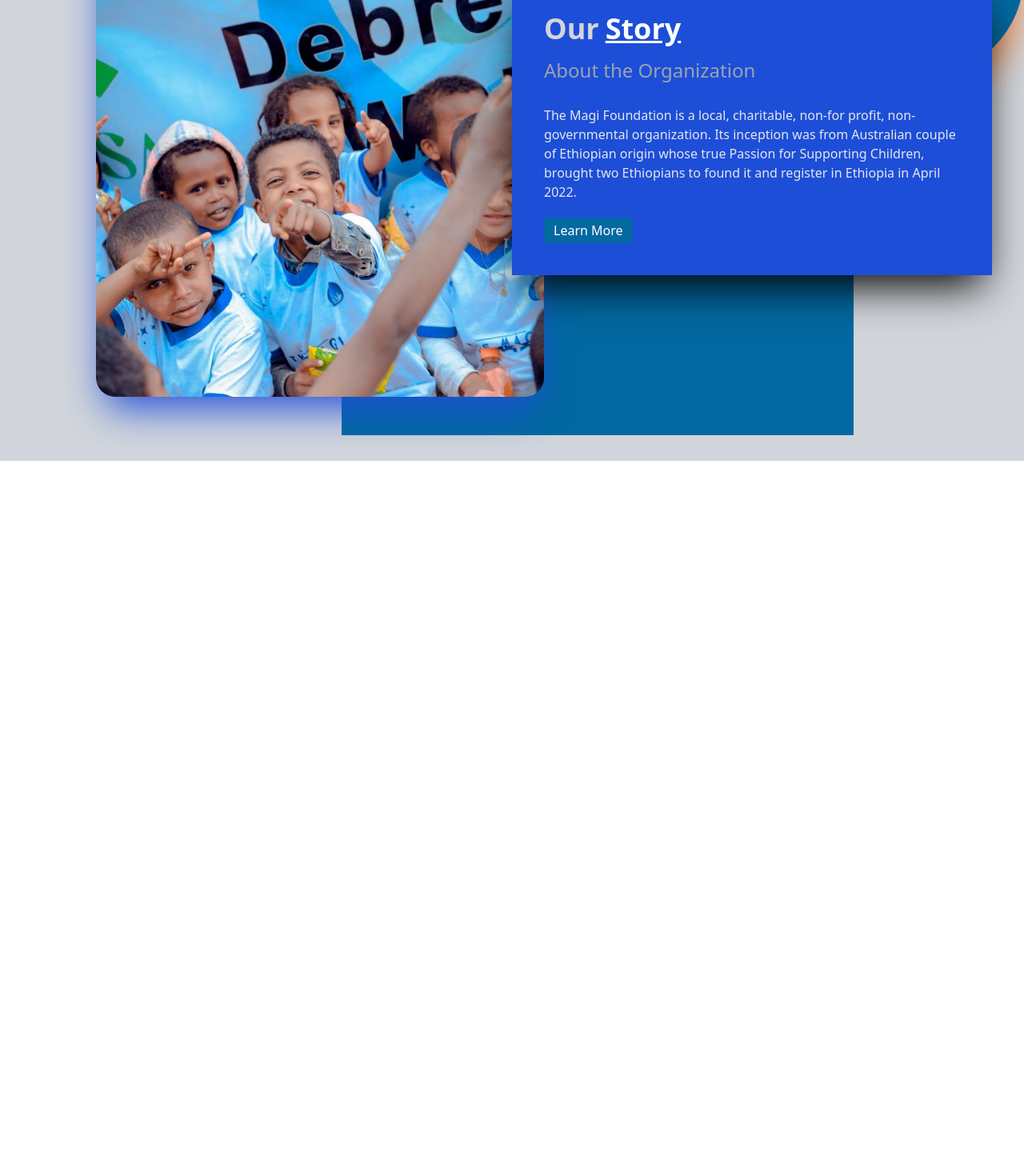
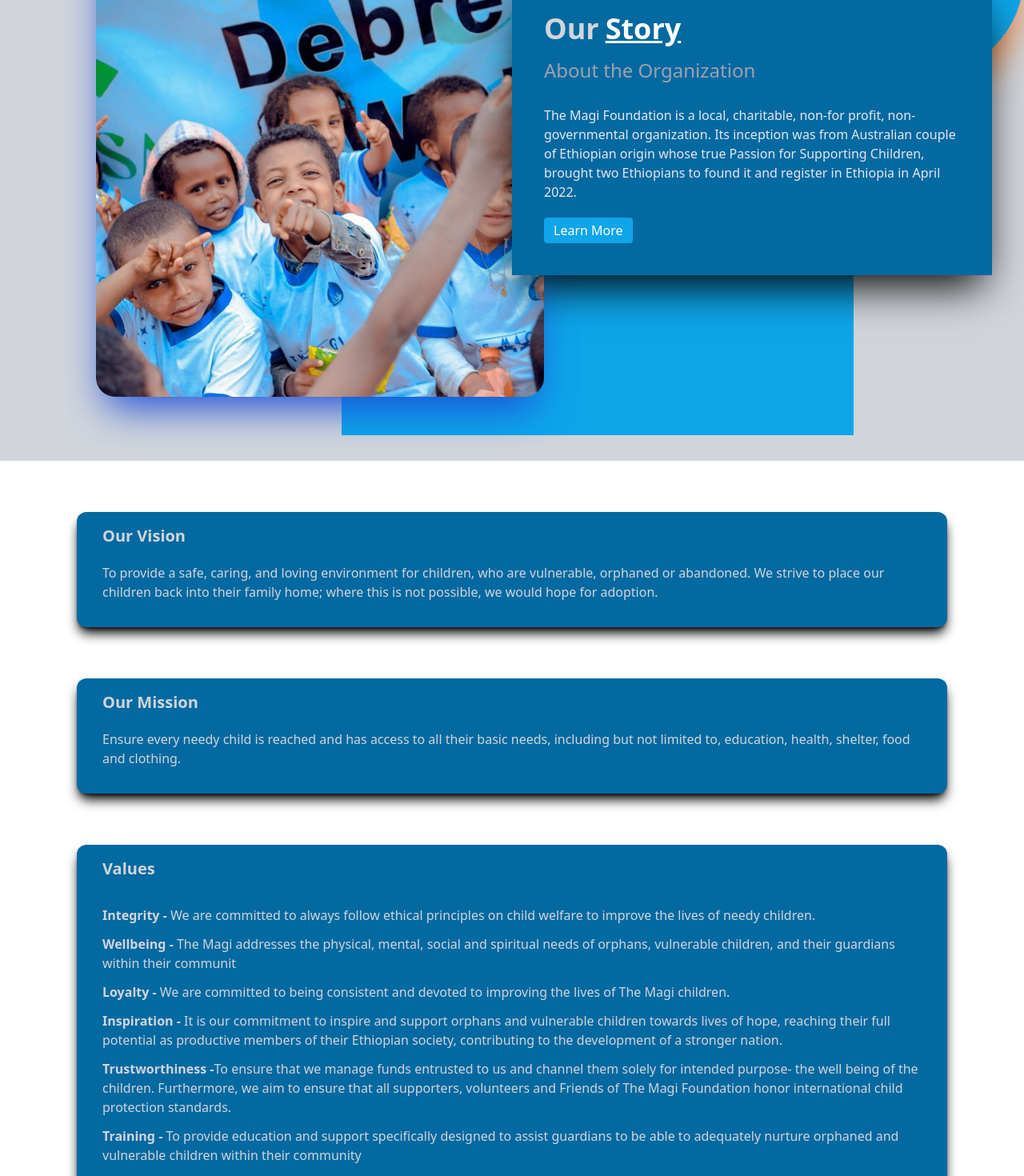
Before and after one commit to KidusThethird/the_magi_foundation_react, a React (Create React App) app: page /ourstory in a window 1280 px wide. Shown: the part 320-1790 px from the top of the page at 80% size. Before the commit the page ends 896 px from the top, so only its background shows below. Built offline with nearby package versions, Linux system fonts and the light colour scheme.

Commit message:
vision and mission section added

```diff
--- a/src/components/ourStoryComponents/hero.jsx
+++ b/src/components/ourStoryComponents/hero.jsx
@@ -11,7 +11,7 @@ const Hero = () => {
 
 
             <div className='py-10 pr-10 flex h-full z-10'>
-                <div className='p-10 my-auto bg-blue-700 shadow-2xl shadow-black '>
+                <div className='p-10 my-auto bg-sky-700 shadow-2xl shadow-black '>
                    <div className='text-4xl font-semibold flex space-x-2'>
                      <h1 className='text-gray-300'>Our</h1> <h1 className='underline text-white '>Story</h1>
                      </div>
@@ -20,16 +20,16 @@ const Hero = () => {
                      The Magi Foundation is a local, charitable, non-for profit, non-governmental organization. Its inception was from Australian couple of Ethiopian origin whose true Passion for Supporting Children, brought two Ethiopians to found it and register in Ethiopia in April 2022.
                      </p>
                      <div className='pt-5 '>
-                     <button className='bg-sky-700 text-white px-3 py-1 rounded' >Learn More</button>
+                     <button className='bg-sky-500 text-white px-3 py-1 rounded' >Learn More</button>
                      </div>
                 </div>
             </div>
         </div>
 
-        <div className='absolute h-1/2 w-1/2 left-1/3 bg-sky-700 bottom-8 z-0'>
+        <div className='absolute h-1/2 w-1/2 left-1/3 bg-sky-500 bottom-8 z-0'>
 
         </div>
-        <div className='absolute h-64 w-64 shadow-2xl shadow-orange-500 right-0 rounded-full bg-sky-700 top-24 z-0'>
+        <div className='absolute h-64 w-64 shadow-2xl shadow-orange-500 right-0 rounded-full bg-sky-500 top-24 z-0'>
 
 </div>
     </div>
--- a/src/components/ourStoryComponents/visonAndMision.jsx
+++ b/src/components/ourStoryComponents/visonAndMision.jsx
@@ -2,7 +2,31 @@ import React from 'react'
 
 const VisonAndMission = () => {
   return (
-    <div>VisonAndMission</div>
+    <div className='pb-20'>
+
+<div className='mx-24 p-8 mt-16 pt-4 bg-sky-700 text-gray-300 rounded-xl shadow-lg shadow-black'>
+    <h1 className='text-xl font-semibold pb-5'>Our Vision</h1>
+    <p>
+    To provide a safe, caring, and loving environment for children, who are vulnerable, orphaned or abandoned. We strive to place our children back into their family home; where this is not possible, we would hope for adoption.
+    </p>
+</div>
+<div className='mx-24 p-8 mt-16 pt-4 bg-sky-700 text-gray-300 rounded-xl shadow-lg shadow-black'>
+    <h1 className='text-xl font-semibold pb-5'>Our Mission</h1>
+    <p>
+    Ensure every needy child is reached and has access to all their basic needs, including but not limited to, education, health, shelter, food and clothing.
+    </p>
+</div>
+
+<div className='mx-24 p-8 mt-16 pt-4 bg-sky-700 text-gray-300 rounded-xl shadow-lg shadow-black space-y-3'>
+    <h1 className='text-xl font-semibold pb-5'>Values</h1>
+   <p> <span className='font-bold'> Integrity -</span> We are committed to always follow ethical principles on child welfare to improve the lives of needy children.</p>
+   <p> <span className='font-bold'> Wellbeing -</span> The Magi addresses the physical, mental, social and spiritual needs of orphans, vulnerable children, and their guardians within their communit</p>
+   <p><span className='font-bold'> Loyalty -</span> We are committed to being consistent and devoted to improving the lives of The Magi children.</p>
+   <p><span className='font-bold'> Inspiration -</span> It is our commitment to inspire and support orphans and vulnerable children towards lives of hope, reaching their full potential as productive members of their Ethiopian society, contributing to the development of a stronger nation.</p>
+   <p><span className='font-bold'> Trustworthiness -</span>To ensure that we manage funds entrusted to us and channel them solely for intended purpose- the well being of the children. Furthermore, we aim to ensure that all supporters, volunteers and Friends of The Magi Foundation honor international child protection standards.</p>
+   <p><span className='font-bold'> Training -</span> To provide education and support specifically designed to assist guardians to be able to adequately nurture orphaned and vulnerable children within their community</p>
+</div>
+    </div>
   )
 }
 
--- a/src/routes/ourStory.jsx
+++ b/src/routes/ourStory.jsx
@@ -1,10 +1,17 @@
 import React from 'react'
 import Hero from '../components/ourStoryComponents/hero'
+import VisonAndMission from '../components/ourStoryComponents/visonAndMision'
+import Footer from '../components/commonComponents/footer'
+
+
+
 
 const OurStory = () => {
   return (
   <div className='pt-16'>
     <Hero />
+    <VisonAndMission />
+    <Footer />
     </div>
   )
 }
```
